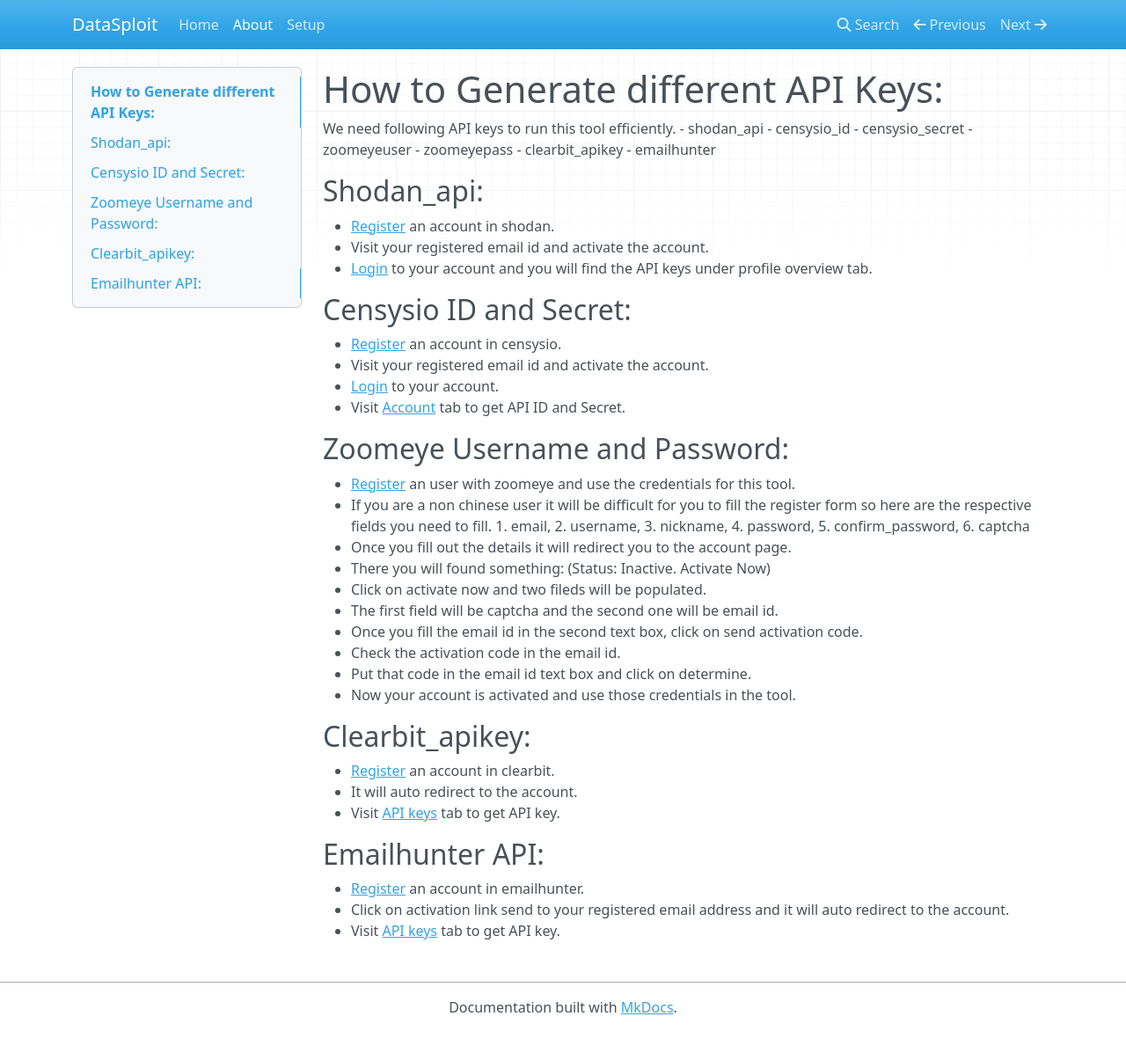
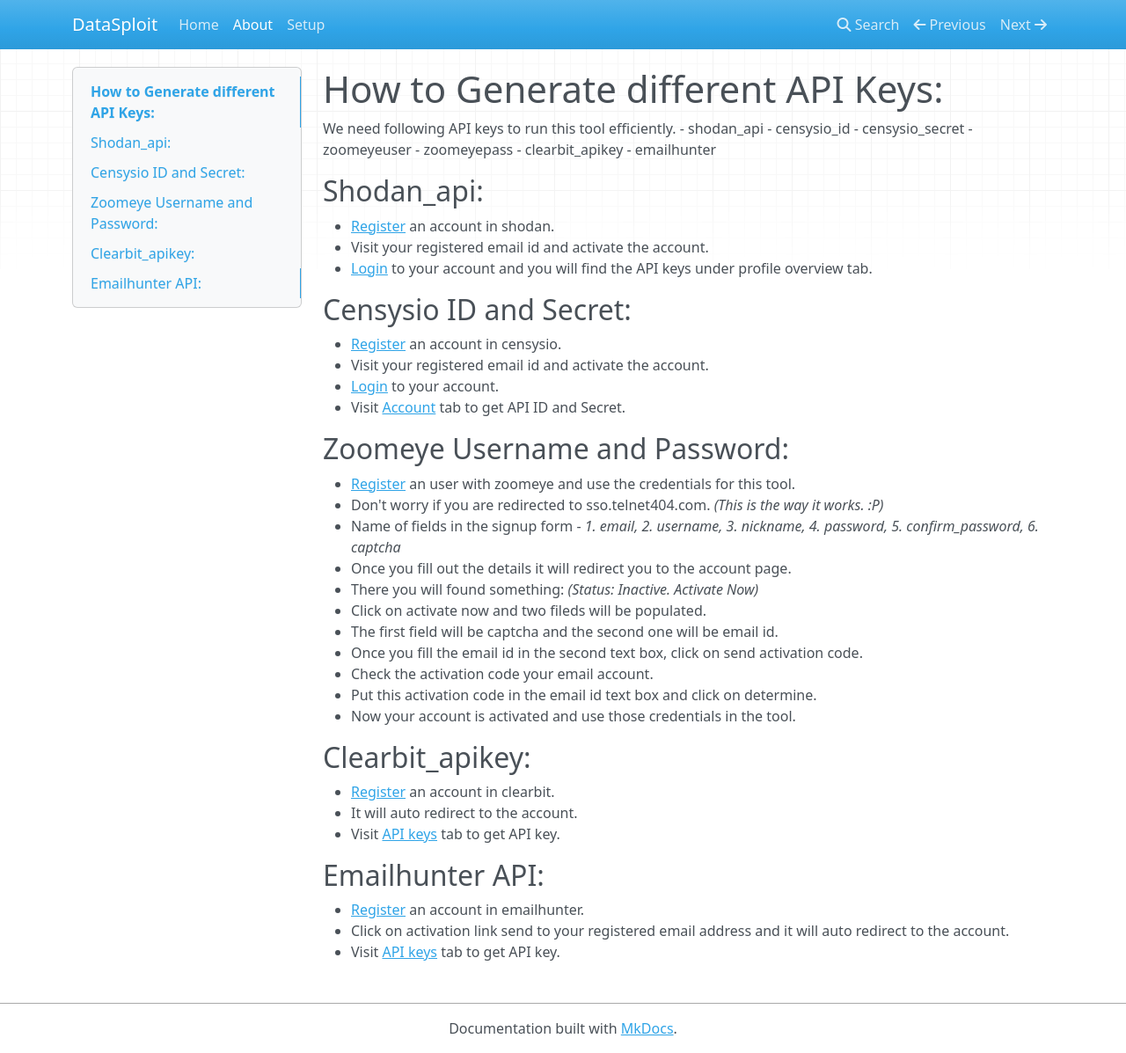
Before and after one commit to dvopsway/datasploit, an MkDocs documentation site: the page built from docs/apiGeneration.md, in a window 1280 px wide and 1197 px high. Shown: the whole window at 88% size. Built offline with MkDocs 1.6.1, drawn with Linux system fonts in a browser that asks for light colours; nearby versions of some CDN libraries; old or Windows-style settings are respelled for this version of MkDocs.

Commit message:
changed some help in zoomeye

```diff
--- a/docs/apiGeneration.md
+++ b/docs/apiGeneration.md
@@ -22,14 +22,15 @@
 
 ## Zoomeye Username and Password:
 * [Register](https://www.zoomeye.org/accounts/register) an user with zoomeye and use the credentials for this tool.
-* If you are a non chinese user it will be difficult for you to fill the register form so here are the respective fields you need to fill. 1. email, 2. username, 3. nickname, 4. password, 5. confirm_password, 6. captcha
+  * Don't worry if you are redirected to sso.telnet404.com. *(This is the way it works. :P)*
+  * Name of fields in the signup form -  *1. email, 2. username, 3. nickname, 4. password, 5. confirm_password, 6. captcha*
 * Once you fill out the details it will redirect you to the account page.
-* There you will found something: (Status: Inactive. Activate Now)
+* There you will found something: *(Status: Inactive. Activate Now)*
 * Click on activate now and two fileds will be populated.
 * The first field will be captcha and the second one will be email id.
 * Once you fill the email id in the second text box, click on send activation code.
-* Check the activation code in the email id.
-* Put that code in the email id text box and click on determine.
+* Check the activation code your email account.
+* Put this activation code in the email id text box and click on determine.
 * Now your account is activated and use those credentials in the tool.
 
 ## Clearbit_apikey:
```
